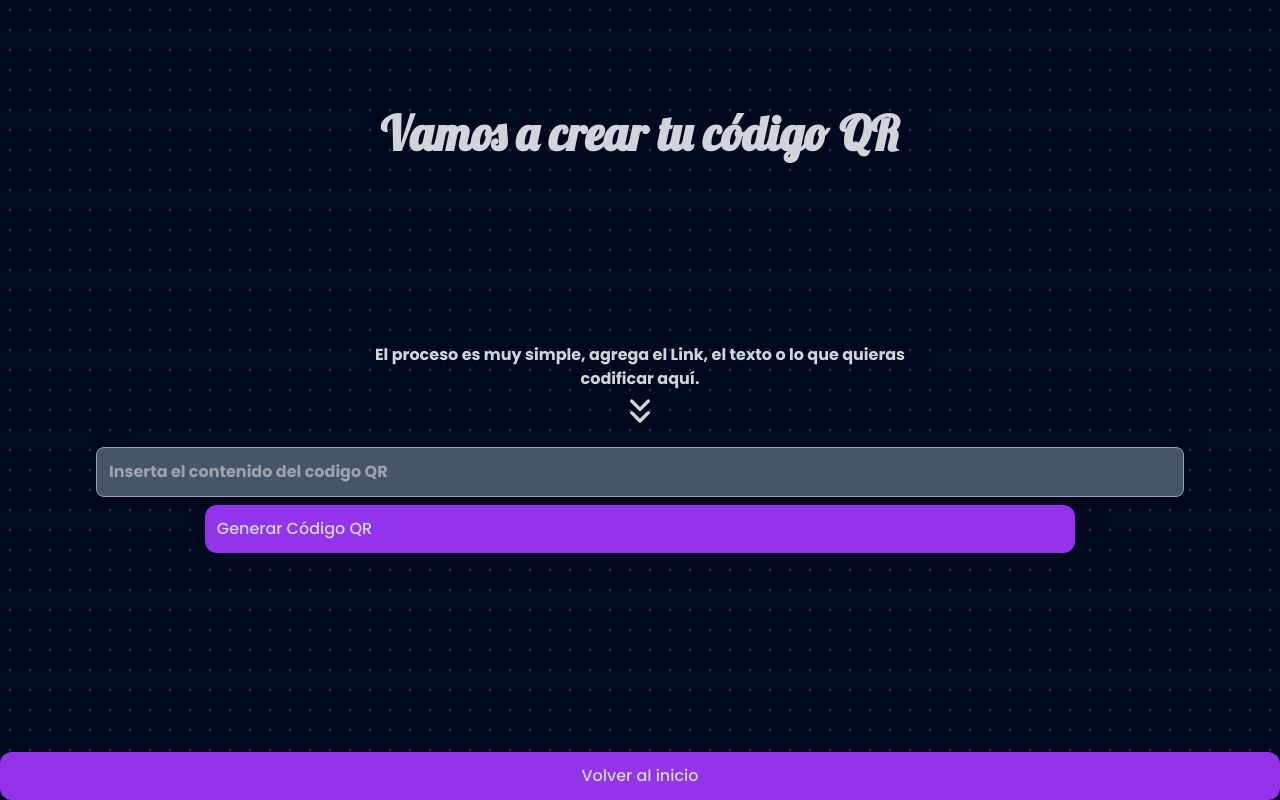
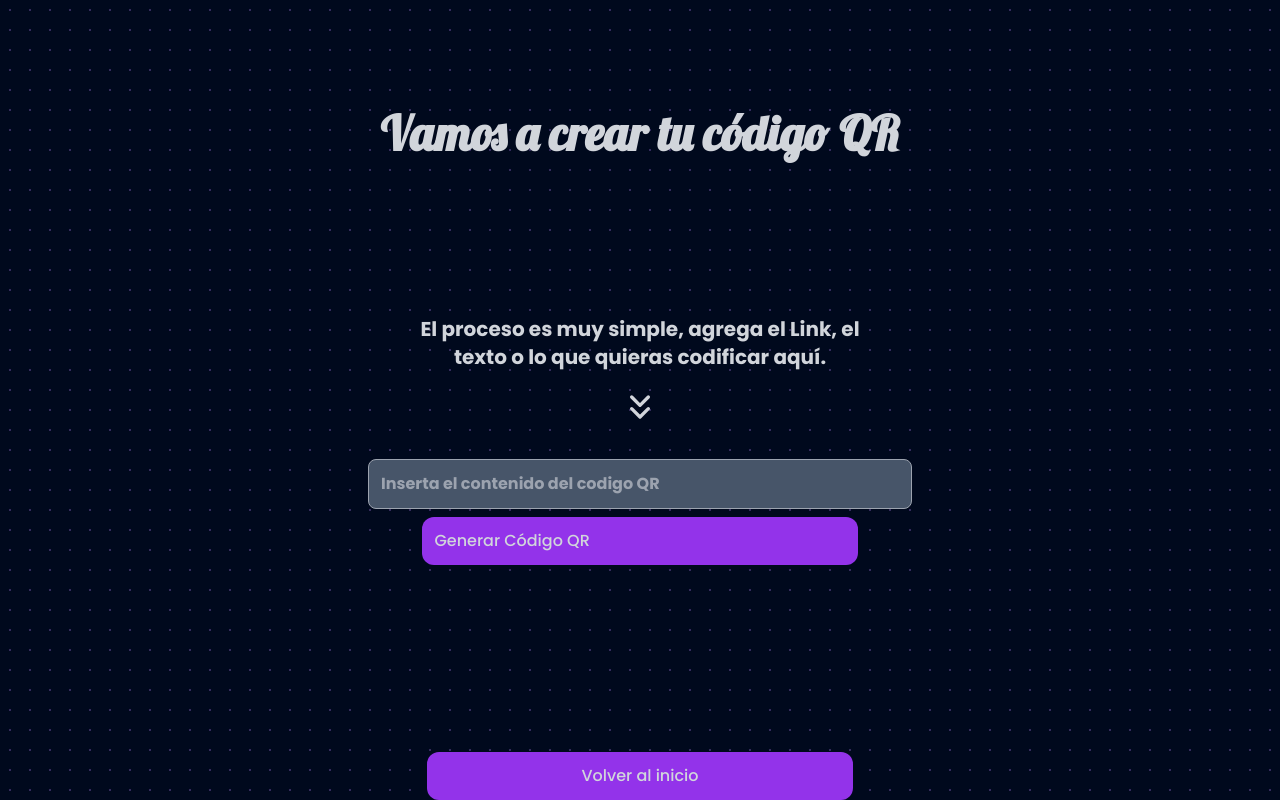
Before and after one commit to GuidoRann/QrGenerator, a React (Vite) app: page /creator in a window 1280 px wide. Built offline with nearby package versions, Linux system fonts and the light colour scheme.

Commit message:
add: adding responsive design

```diff
--- a/index.html
+++ b/index.html
@@ -2,7 +2,7 @@
 <html lang="es">
   <head>
     <meta charset="UTF-8" />
-    <link rel="icon" type="image/svg+xml" href="/vite.svg" />
+    <link rel="icon" type="image/svg+xml" href="/Icon/QrIcon.ico" />
     <meta name="viewport" content="width=device-width, initial-scale=1.0" />
     <title>Conectando QR</title>
   </head>
--- a/src/pages/Landing.tsx
+++ b/src/pages/Landing.tsx
@@ -12,8 +12,8 @@ export default function Landing() {
         <div className="flex flex-col justify-center items-center py-14 px-5">
 
           {/* Sección de creación y lectura de QR */}
-          <section className="flex flex-col justify-center items-center gap-4">
-            <div className="flex flex-col justify-center items-center p-6 gap-3 bg-slate-600 bg-opacity-35 rounded-2xl">
+          <section className="flex flex-col justify-center items-center gap-4 lg:flex-row lg:gap-20">
+            <div className="flex flex-col justify-center items-center p-6 gap-3 bg-slate-600 bg-opacity-35 rounded-2xl lg:max-w-md">
               <QrCode className="w-20 h-20 text-secondary-color mb-4" />
               <h1 className="font-bold text-lg">Crea tu código QR</h1>
               <p className="pb-4 text-gray-400">
@@ -26,7 +26,7 @@ export default function Landing() {
                 Crear tu propio QR <ArrowRight className="ml-2 h-5 w-5" />
               </Link>
             </div>
-            <div className="flex flex-col justify-between items-center p-6 gap-3 bg-slate-600 bg-opacity-35 rounded-2xl">
+            <div className="flex flex-col justify-between items-center p-6 gap-3 bg-slate-600 bg-opacity-35 rounded-2xl lg:max-w-md">
               <ScanQrCode className="w-20 h-20 text-secondary-color mb-4" />
               <h1 className="font-bold text-lg">Lee el código QR de una imagen</h1>
               <p className="pb-4 text-gray-400">
@@ -63,6 +63,7 @@ export default function Landing() {
               ))}
             </div>
           </section>
+
         </div>
         <Footer />
       </div>
--- a/src/pages/OurCreator.tsx
+++ b/src/pages/OurCreator.tsx
@@ -38,9 +38,10 @@ export default function OurCreator() {
       </div>
 
         {/* Cuerpo de la página */}
-      <div className="flex flex-col justify-center items-center h-1/3 font-bold pt-24">
-        <div className="flex flex-col justify-center items-center pb-4">
-          <p className="w-[90%] text-center">El proceso es muy simple, agrega el Link, el texto o lo que quieras codificar aquí.</p>
+      <div className="flex flex-col justify-center items-center h-1/3 font-bold pt-24 lg:w-screen">
+        <div className="flex flex-col justify-center items-center pb-4 lg:flex lg:flex-col lg:justify-center lg:items-center lg:w-[50%]">
+            <div className="flex flex-col justify-center items-center pb-4 lg:pb-8 lg:w-[70%] lg:text-xl">
+              <p className="w-[90%] lg:w-full text-center lg:pb-4">El proceso es muy simple, agrega el Link, el texto o lo que quieras codificar aquí.</p>
               <ChevronsDown className="w-10 h-10"/>
             </div>
             <form
@@ -50,18 +51,18 @@ export default function OurCreator() {
                 type="text"
                 onChange={ ( event ) => setQrValue( event.target.value ) }
                 placeholder="Inserta el contenido del codigo QR"
-            className="w-full p-3 rounded-lg bg-slate-600 caret-secondary-color border border-gray-400 focus:border-primary-color focus:outline-none"
-          />
+                className="w-full p-3 rounded-lg bg-slate-600 caret-secondary-color border border-gray-400 focus:border-primary-color focus:outline-none"/>
               <button
                 onClick={() => setIsModalOpen(true)}
                 type="submit"
                 className="flex justify-between p-3 items-center bg-primary-color hover:bg-purple-700 transition-colors duration-300 rounded-xl font-medium w-[80%]">Generar Código QR</button>
             </form>
         </div>
+      </div>
 
         {/* Boton para volver al inicio */}
-       <div className="h-1/3 w-full flex justify-end items-end">
-         <Link to="/" className="w-full flex justify-center p-3 items-center bg-purple-600 hover:bg-purple-700 transition-colors duration-300 rounded-xl font-medium">
+       <div className="h-1/3 w-full flex justify-end items-end lg:justify-center">
+         <Link to="/" className="w-full lg:w-1/3 flex justify-center p-3 items-center bg-purple-600 hover:bg-purple-700 transition-colors duration-300 rounded-xl font-medium">
             Volver al inicio
          </Link>
        </div>
--- a/src/pages/OurReader.tsx
+++ b/src/pages/OurReader.tsx
@@ -35,10 +35,11 @@ export default function OurReader() {
       </div>
 
         {/* Cuerpo de la página */}
-      <div className="flex flex-col justify-center items-center h-2/6 font-bold">
-        <div className="flex flex-col justify-center items-center pb-5">
-          <p className="w-[90%] text-center">Toca en el botón y selecciona la imagen de tu dispositivo con el código QR que deseas leer.</p>
-          <ChevronsDown className="w-8 h-8"/>
+        <div className="flex flex-col justify-center items-center h-1/6 font-bold pt-24 lg:w-screen">
+          <div className="flex flex-col justify-center items-center pb-4 lg:flex lg:flex-col lg:justify-center lg:items-center lg:w-[50%]">
+              <div className="flex flex-col justify-center items-center pb-4 lg:pb-8 lg:w-[70%] lg:text-xl">
+            <p className="w-[90%] lg:w-full text-center lg:pb-4">Toca en el botón y selecciona la imagen de tu dispositivo con el código QR que deseas leer.</p>
+            <ChevronsDown className="w-10 h-10"/>
           </div>
             <button
               onClick={handleClick}
@@ -49,19 +50,21 @@ export default function OurReader() {
               onChange={handleChange}
               type="file"
               accept="image/*"
-            className="hidden"
-          />
+              className="hidden"/>
+        </div>
       </div>
 
         {/* Resultado del escaneo del codigo */}
-      <div className="flex flex-col justify-center items-center h-1/6 text-center">
+      <div className="flex flex-col justify-center items-center h-2/6 text-center pt-12 px-4">
         {
           file && (
             <>
               {/^https?:\/\//.test(data) ? (
-                <a href={data} target="_blank" rel="noopener noreferrer" className="text-blue-300 hover:underline hover:text-blue-500">{data}</a>
+                <a href={data} target="_blank" rel="noopener noreferrer" className="text-blue-300 hover:underline hover:text-blue-500 ">
+                  <p className="flex flex-col justify-center items-center p-6 gap-3 bg-slate-600 bg-opacity-35 rounded-2xl">{data}</p>
+                </a>
               ) : (
-                <p>{data}</p>
+                <p className="flex flex-col justify-center items-center p-6 gap-3 bg-slate-600 bg-opacity-35 rounded-2xl">{data}</p>
               )}
             </>
           )
@@ -69,8 +72,8 @@ export default function OurReader() {
       </div>
 
         {/* Boton para volver al inicio */}
-       <div className="h-1/6 w-full flex justify-end items-end">
-         <Link to="/" className="w-full flex justify-center p-3 items-center bg-purple-600 hover:bg-purple-700 transition-colors duration-300 rounded-xl font-medium">
+       <div className="h-1/6 w-full flex justify-end items-end lg:justify-center">
+         <Link to="/" className="w-full lg:w-1/3 flex justify-center p-3 items-center bg-purple-600 hover:bg-purple-700 transition-colors duration-300 rounded-xl font-medium">
             Volver al inicio
          </Link>
        </div>
```
Also changed, not shown: public/img/qr.png (added), 1 other file (tests, documents, lock files or other folders). Lines whose indentation alone changed are shown as unchanged.
